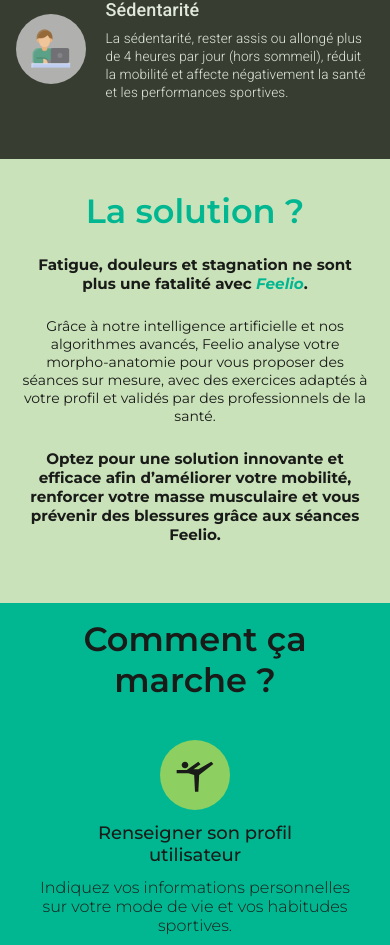
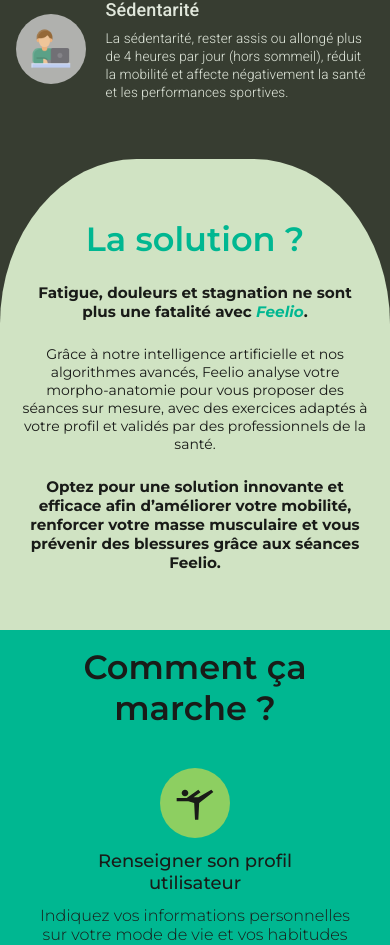
Before and after one commit to Feelio-fr/feelio-landing-page, a React (Create React App) app: page / in a window 390 px wide. Shown: the part 1651-2596 px from the top of the page. Built offline with nearby package versions, Linux system fonts and the light colour scheme.

Commit message:
💄 style: Round effect for solution section (V1)

```diff
--- a/src/pages/DesktopFinalVersion.module.css
+++ b/src/pages/DesktopFinalVersion.module.css
@@ -244,6 +244,9 @@
 
 
 
+.parentThirdPageContent {
+  background-color: #373D31;
+}
 
 .thirdpagecontent {
   display: flex;
@@ -252,9 +255,10 @@
   width: 100vw;
   align-items: center;
   color: var(--secondary);
-  padding-top: 4%;
+  padding-top: 5%;
   padding-bottom: 12%;
-  background-color: #8dcf6147;
+  background-color: #d0e3c3;
+  border-radius: 50% 50% 0 0;
 }
 
 .feelio {
@@ -287,6 +291,11 @@
 }
 
 @media (max-width: 1024px) {
+  .thirdpagecontent {
+    padding-top: 7%;
+    border-radius: 45% 45% 0 0;
+  }
+
   .thirdpagetextcontent {
     width: 80%;
     gap: 2rem;
@@ -304,12 +313,11 @@
 }
 
 @media (max-width: 600px) {
-
-
   .thirdpagecontent {
     gap: 1.5rem; /* Ajustement de l'espacement entre les éléments */
+    padding-bottom: 15%;
     padding-top: 8%;
-    padding-bottom: 15%;
+    border-radius: 40% 40% 0 0;
   }
 
   .thirdpagetextcontent {
@@ -325,6 +333,14 @@
     font-size: 0.875rem; /* Ajustement de la taille de la police */
   }
 }
+
+@media (max-width: 425px) {
+  .thirdpagecontent {
+    padding-top: 15%;
+    border-radius: 35% 35% 0 0;
+  }
+}
+
 
 
 
--- a/src/pages/DesktopFinalVersion.tsx
+++ b/src/pages/DesktopFinalVersion.tsx
@@ -99,7 +99,7 @@ const DesktopFinalVersion: FunctionComponent = () => {
       </div>
 
 
-
+      <div className={styles.parentThirdPageContent}>
         <div id="solution" className={styles.thirdpagecontent}>
           <h2 className={styles.title}>La solution ?</h2>
           <div className={styles.thirdpagetextcontent}>
@@ -119,6 +119,7 @@ const DesktopFinalVersion: FunctionComponent = () => {
               mobilité, renforcer votre masse musculaire et vous prévenir des
               blessures grâce aux séances Feelio.
             </b>
+          </div>
         </div>
       </div>
 
```
Lines whose indentation alone changed are shown as unchanged.
